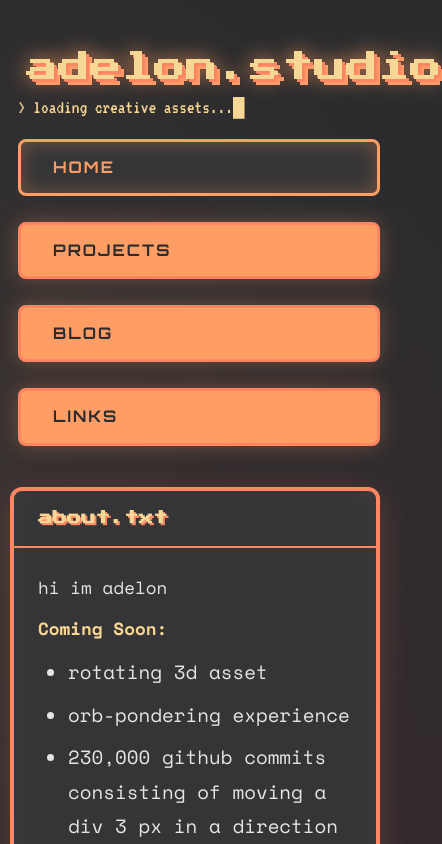
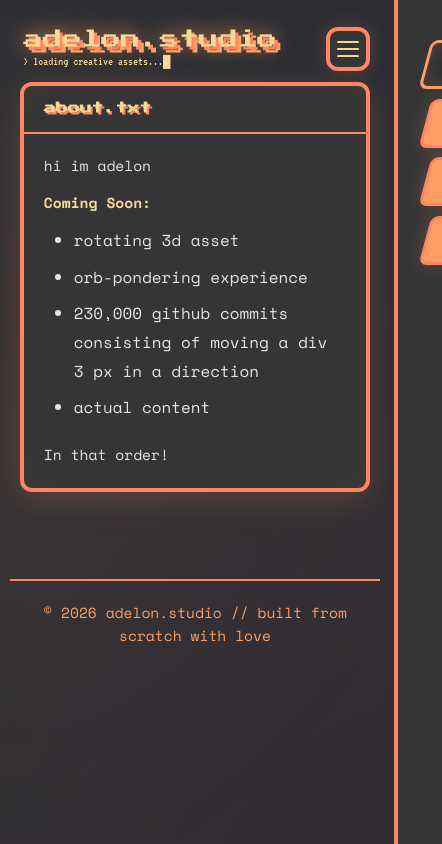
Before and after one commit to zerobaseone/adelon.studio, a React (Vite) app: page / in a window 390 px wide. Shown: the top 844 px of the page, 442 px wide, since content can reach past the window. Built offline with nearby package versions, Linux system fonts and the light colour scheme.

Commit message:
add hamburger nav to mobile view

```diff
--- a/src/App.css
+++ b/src/App.css
@@ -1,17 +1,35 @@
 /* adelon.studio - orangeish */
 
 :root {
-  --warm-orange: #ff9e64;
+  /* color system */
   --bright-orange: #ff9e64;
-  --peach: #ffb380;
   --coral: #ff8563;
   --soft-yellow: #f7d794;
-  --tangerine: #ff9966;
   --cool-gray: #3a3a3c;
-  --dark-gray: #2c2c2e;
+  --dark-gray: #2c2e33;
   --card-bg: #353537;
   --body-text: #e5e5e7;
   --comment-gray: #8e8e93;
+
+  /* layout breakpoints */
+  --bp-sm: 480px;
+  --bp-md: 768px;
+  --bp-lg: 1024px;
+
+  /* spacing scale – tuned for mobile first */
+  --space-xs: 0.35rem;
+  --space-sm: 0.75rem;
+  --space-md: 1.25rem;
+  --space-lg: 2rem;
+  --space-xl: 3rem;
+
+  /* type scale */
+  --font-size-xs: 0.75rem;
+  --font-size-sm: 0.9rem;
+  --font-size-base: 1rem;
+  --font-size-lg: 1.15rem;
+  --font-size-xl: 1.4rem;
+  --font-size-xxl: 1.8rem;
 }
 
 * {
@@ -41,64 +59,201 @@ body::after {
   z-index: 0;
 }
 
+/* page shell */
 .container {
-  max-width: 1400px;
+  max-width: 960px;
   margin: 0 auto;
-  padding: 20px;
+  padding: var(--space-md);
   position: relative;
   z-index: 1;
 }
 
-/* Header */
-header {
-  padding: 2rem 0;
-  margin-left: 0.5rem;
-  margin-bottom: -1rem; /* this measurement is giving me trouble on mobile */
-  animation: slideDown 0.8s ease-out;
-}
-
-@keyframes slideDown {
-  from {
-    transform: translateY(-100%);
-    opacity: 0;
-  }
-  to {
-    transform: translateY(0);
-    opacity: 1;
+@media (min-width: var(--bp-md)) {
+  .container {
+    max-width: 1200px;
+    padding: var(--space-lg);
   }
 }
 
-/* Logo */
-.logo {
+/* Header */
+header {
+  display: flex;
+  flex-direction: column;
+  align-items: flex-start;
+  gap: var(--space-sm);
+  padding: var(--space-md) 0 var(--space-sm);
+  margin-bottom: 0;
+  position: relative;
+}
+
+/* Same width as .page-shell so hamburger right edge aligns with content on all pages */
+.header-inner {
+  width: 100%;
+  max-width: 46rem;
+  margin: 0 auto;
+  padding-inline: var(--space-sm);
+}
+
+@media (min-width: var(--bp-md)) {
+  .header-inner {
+    max-width: 54rem;
+    padding-inline: 0;
+  }
+}
+
+.header-row {
+  display: flex;
+  justify-content: space-between;
+  align-items: flex-start;
+  width: 100%;
+  gap: var(--space-sm);
+}
+
+.header-brand {
+  min-width: 0;
+}
+
+/* Hamburger – visible only on mobile*/
+.hamburger {
+  display: none;
+  flex-shrink: 0;
+  flex-direction: column;
+  justify-content: center;
+  align-items: center;
+  gap: 5px;
+  width: 44px;
+  height: 44px;
+  padding: 10px;
+  background: var(--card-bg);
+  border: 4px solid var(--coral);
+  border-radius: 12px;
+  cursor: pointer;
   color: var(--soft-yellow);
-  font-size: 0.7rem;
-  line-height: 1.2;
-  margin-bottom: 30px;
-  text-shadow: 0 0 10px var(--warm-orange),
-               0 0 20px var(--peach);
-  white-space: pre;
+  transition: background 0.2s ease, box-shadow 0.2s ease;
+  box-shadow: 0 0 20px rgba(255, 133, 99, 0.2);
+}
+
+.hamburger:hover {
+  background: rgba(255, 133, 99, 0.15);
+  box-shadow: 0 0 12px rgba(255, 158, 100, 0.3);
+}
+
+.hamburger-line {
+  display: block;
+  width: 22px;
+  height: 3px;
+  background: currentColor;
+  border-radius: 2px;
+  transition: transform 0.2s ease, opacity 0.2s ease;
+}
+
+/* Mobile drawer overlay */
+.nav-backdrop {
+  display: none;
+  position: fixed;
+  inset: 0;
+  background: rgba(0, 0, 0, 0.6);
+  z-index: 100;
+  opacity: 0;
+  transition: opacity 0.25s ease;
+  pointer-events: none;
+}
+
+/* Fully off-screen when closed: translate by width + border so the 4px left border doesn’t flash at viewport edge */
+.nav-drawer {
+  display: none;
+  position: fixed;
+  top: 0;
+  right: 0;
+  width: min(280px, 85vw);
+  height: 100%;
+  background: var(--card-bg);
+  border-left: 4px solid var(--coral);
+  z-index: 101;
+  transform: translateX(calc(100% + 4px));
+  transition: transform 0.3s ease-out;
+  overflow-y: auto;
+}
+
+.nav-drawer-inner {
+  display: flex;
+  flex-direction: column;
+  gap: var(--space-sm);
+  padding: var(--space-lg);
+  padding-top: calc(var(--space-lg) + 1rem);
+}
+
+.nav-drawer-inner a {
+  font-family: 'Orbitron', sans-serif;
+  font-weight: 700;
+  padding: 0.85rem 1.25rem;
+  background: var(--bright-orange);
+  color: var(--dark-gray);
+  border: 3px solid var(--coral);
+  text-decoration: none;
+  font-size: 0.95rem;
+  text-transform: uppercase;
+  letter-spacing: 2px;
+  border-radius: 8px;
+  transition: all 0.2s ease;
+  box-shadow: 0 0 20px rgba(255, 158, 100, 0.2);
+}
+
+.nav-drawer-inner a:hover {
+  background: var(--bright-orange);
+  box-shadow: 0 0 24px rgba(255, 158, 100, 0.35);
+}
+
+.nav-drawer-inner a.active {
+  background: var(--dark-gray);
+  color: var(--bright-orange);
+  border-color: var(--bright-orange);
+  box-shadow: inset 0 0 20px rgba(255, 158, 100, 0.2);
+}
+
+.site-logo {
+  font-family: 'Press Start 2P', cursive;
+  color: var(--soft-yellow);
+  text-shadow: 3px 3px 0 var(--coral),
+               6px 6px 0 var(--bright-orange),
+               0 0 20px var(--bright-orange);
+  /* clamp so it fits even on very small phones */
+  font-size: clamp(1.1rem, 5vw, 1.9rem);
+  line-height: 1.3;
+  margin-left: 0.25rem;
+  margin-bottom: 0;
+  animation: glitch 3s infinite;
+}
+
+.site-subtitle {
+  font-family: 'VT323', monospace;
+  font-size: clamp(0.9rem, 3.2vw, 1.2rem);
+  color: var(--soft-yellow);
+  animation: blink 2.5s infinite;
+  margin-left: 0.25rem;
+  margin-bottom: 0;
 }
 
 /* Navigation - buttons */
 nav {
   border-top: none;
   border-bottom: none;
-  padding: 15px 0;
-  margin-bottom: 0px;
+  padding: var(--space-sm) 0;
+  margin-bottom: 0;
   display: flex;
-  gap: 1rem;
   flex-wrap: wrap;
+  gap: var(--space-sm);
 }
 
 nav a {
   font-family: 'Orbitron', sans-serif;
   font-weight: 700;
-  padding: 0.8rem 2rem;
-  background: var(--warm-orange);
+  padding: 0.65rem 1.6rem;
+  background: var(--bright-orange);
   color: var(--dark-gray);
   border: 3px solid var(--coral);
   text-decoration: none;
-  font-size: 1rem;
+  font-size: 0.9rem;
   text-transform: uppercase;
   letter-spacing: 2px;
   position: relative;
@@ -113,14 +268,14 @@ nav a:hover {
   transform: skewX(-15deg) translateY(-3px);
   box-shadow: 0 5px 30px rgba(255, 158, 100, 0.3),
               0 0 20px rgba(255, 153, 102, 0.4);
-  background: var(--peach);
+  background: var(--bright-orange);
   color: var(--dark-gray);
 }
 
 nav a.active {
   background: var(--card-bg);
-  color: var(--warm-orange);
-  border-color: var(--warm-orange);
+  color: var(--bright-orange);
+  border-color: var(--bright-orange);
   box-shadow: inset 0 0 20px rgba(255, 158, 100, 0.3);
 }
 
@@ -188,7 +343,7 @@ main {
 
 /* Terminal text with cursor */
 .terminal-text {
-  color: var(--peach);
+  color: var(--bright-orange);
   display: inline;
 }
 
@@ -196,35 +351,35 @@ main {
 h1, h2, h3 {
   font-family: 'Press Start 2P', cursive;
   color: var(--soft-yellow);
-  margin-bottom: 1.5rem;
+  margin-bottom: var(--space-md);
   text-shadow: 2px 2px 0 var(--coral);
   line-height: 1.8;
 }
 
 h1 {
-  font-size: 1.5rem;
+  font-size: var(--font-size-xl);
 }
 
 h2 {
-  font-size: 1.2rem;
+  font-size: var(--font-size-lg);
 }
 
 h3 {
-  font-size: 1rem;
+  font-size: var(--font-size-base);
 }
 
 /* Links */
 a {
-  color: var(--warm-orange);
+  color: var(--bright-orange);
   text-decoration: none;
-  border-bottom: 2px dotted var(--warm-orange);
+  border-bottom: 2px dotted var(--bright-orange);
   transition: all 0.3s ease;
 }
 
 a:hover {
-  color: var(--peach);
-  border-bottom: 2px solid var(--peach);
-  text-shadow: 0 0 10px var(--peach);
+  color: var(--bright-orange);
+  border-bottom: 2px solid var(--bright-orange);
+  text-shadow: 0 0 10px var(--bright-orange);
 }
 
 /* Project image styling */
@@ -232,8 +387,8 @@ a:hover {
   flex-shrink: 0;
   width: 200px;
   height: 200px;
-  border: 3px solid var(--coral);
-  border-radius: 8px;
+  border: 4px solid var(--coral);
+  border-radius: 12px;
   overflow: hidden;
   box-shadow: 0 0 20px rgba(255, 133, 99, 0.3);
 }
@@ -260,7 +415,7 @@ a:hover {
 
 .project-tech {
   font-size: 1rem;
-  color: var(--peach);
+  color: var(--bright-orange);
   margin-bottom: 1rem;
 }
 
@@ -269,6 +424,39 @@ a:hover {
   font-size: 1rem;
   color: var(--body-text);
   line-height: 1.7;
+}
+
+/* layout utilities */
+.page-shell {
+  max-width: 46rem;
+  margin: 0 auto;
+  padding-inline: var(--space-sm);
+}
+
+@media (min-width: var(--bp-md)) {
+  .page-shell {
+    max-width: 54rem;
+    padding-inline: 0;
+  }
+}
+
+.stack {
+  display: flex;
+  flex-direction: column;
+  gap: var(--space-md);
+}
+
+.stack-sm {
+  display: flex;
+  flex-direction: column;
+  gap: var(--space-sm);
+}
+
+.cluster {
+  display: flex;
+  flex-wrap: wrap;
+  gap: var(--space-sm);
+  align-items: center;
 }
 
 /* Blog post styling */
@@ -334,8 +522,8 @@ a:hover {
 
 .project-card {
   background: var(--card-bg);
-  border: 3px solid var(--warm-orange);
-  border-radius: 8px;
+  border: 4px solid var(--coral);
+  border-radius: 12px;
   padding: 2rem;
   transition: all 0.3s ease;
   position: relative;
@@ -352,8 +540,8 @@ a:hover {
 .project-image {
   width: 100%;
   height: 200px;
-  border: 3px solid var(--coral);
-  border-radius: 8px;
+  border: 4px solid var(--coral);
+  border-radius: 12px;
   overflow: hidden;
   margin-bottom: 1rem;
   box-shadow: 0 0 20px rgba(255, 133, 99, 0.3);
@@ -377,13 +565,13 @@ a:hover {
   font-family: 'Orbitron', sans-serif;
   font-weight: 900;
   font-size: 1.5rem;
-  color: var(--warm-orange);
+  color: var(--bright-orange);
   margin-bottom: 0.5rem;
 }
 
 .project-tech {
   font-size: 1rem;
-  color: var(--peach);
+  color: var(--bright-orange);
   margin-bottom: 1rem;
 }
 
@@ -446,7 +634,7 @@ footer {
   border-top: 2px solid var(--coral);
   text-align: center;
   font-size: 1.1rem;
-  color: var(--warm-orange);
+  color: var(--bright-orange);
   font-family: 'Space Mono', monospace;
 }
 
@@ -478,25 +666,37 @@ section {
 
 /* Responsive */
 @media (max-width: 768px) {
+  /* Slightly smaller text on mobile; desktop unchanged */
+  html {
+    font-size: 83%;
+  }
+
   .container {
     padding: 10px;
   }
 
-  .logo {
-    font-size: 0.5rem;
+  /* Mobile: show hamburger, hide inline nav, show drawer/backdrop when open */
+  .hamburger {
+    display: flex;
   }
 
-  nav a {
-    display: block;
-    margin-bottom: 10px;
-    width: 100%;
-    transform: skewX(0deg);
+  .header-nav {
+    display: none;
   }
 
-  nav a:hover {
-    transform: skewX(0deg) translateY(-3px);
+  .nav-backdrop,
+  .nav-drawer {
+    display: block;
   }
 
+  header.nav-open .nav-backdrop {
+    opacity: 1;
+    pointer-events: auto;
+  }
+
+  header.nav-open .nav-drawer {
+    transform: translateX(0);
+  }
 
   .project-image {
     width: 100%;
@@ -525,11 +725,11 @@ section {
 }
 
 ::-webkit-scrollbar-thumb {
-  background: var(--warm-orange);
+  background: var(--bright-orange);
   border-radius: 6px;
   border: 2px solid var(--dark-gray);
 }
 
 ::-webkit-scrollbar-thumb:hover {
-  background: var(--peach);
+  background: var(--bright-orange);
 }
--- a/src/components/Header.jsx
+++ b/src/components/Header.jsx
@@ -1,35 +1,60 @@
+import { useState, useEffect } from 'react';
 import { NavLink } from 'react-router-dom';
 
 function Header() {
+  const [isNavOpen, setIsNavOpen] = useState(false);
+
+  useEffect(() => {
+    if (isNavOpen) {
+      document.body.style.overflow = 'hidden';
+    } else {
+      document.body.style.overflow = '';
+    }
+    return () => {
+      document.body.style.overflow = '';
+    };
+  }, [isNavOpen]);
+
+  const closeNav = () => setIsNavOpen(false);
+
   return (
-    <header>
-      <div style={{
-        fontFamily: "'Press Start 2P', cursive",
-        fontSize: '2rem',
-        color: 'var(--soft-yellow)',
-        textShadow: '3px 3px 0 var(--coral), 6px 6px 0 var(--tangerine), 0 0 20px var(--warm-orange)', /* last color is the glow */
-        marginBottom: '0rem',
-        marginLeft: '0.5rem',
-        animation: 'glitch 3s infinite'
-      }}>
-        adelon.studio
-      </div>
-      <div style={{
-        fontFamily: "'VT323', monospace",
-        fontSize: '1.2rem',
-        color: 'var(--soft-yellow)',
-        animation: 'blink 2.5s infinite',
-        marginBottom: '0rem' /** space between text and buttons */
-      }}>
-        &gt; loading creative assets...█
-      </div>
+    <header className={isNavOpen ? 'nav-open' : ''}>
+      <div className="header-inner">
+        <div className="header-row">
+          <div className="header-brand">
+            <div className="site-logo">adelon.studio</div>
+            <div className="site-subtitle">&gt; loading creative assets...█</div>
+          </div>
+          <button
+            type="button"
+            className="hamburger"
+            aria-label="Open menu"
+            aria-expanded={isNavOpen}
+            onClick={() => setIsNavOpen((open) => !open)}
+          >
+            <span className="hamburger-line" />
+            <span className="hamburger-line" />
+            <span className="hamburger-line" />
+          </button>
+        </div>
 
-      <nav>
+        <nav className="header-nav">
         <NavLink to="/" end>home</NavLink>
         <NavLink to="/projects">projects</NavLink>
         <NavLink to="/blog">blog</NavLink>
         <NavLink to="/links">links</NavLink>
-      </nav>
+        </nav>
+      </div>
+
+      <div className="nav-backdrop" aria-hidden="true" onClick={closeNav} />
+      <div className="nav-drawer">
+        <nav className="nav-drawer-inner">
+          <NavLink to="/" end onClick={closeNav}>home</NavLink>
+          <NavLink to="/projects" onClick={closeNav}>projects</NavLink>
+          <NavLink to="/blog" onClick={closeNav}>blog</NavLink>
+          <NavLink to="/links" onClick={closeNav}>links</NavLink>
+        </nav>
+      </div>
     </header>
   );
 }
--- a/src/pages/Home.jsx
+++ b/src/pages/Home.jsx
@@ -2,11 +2,8 @@ import TerminalWindow from '../components/TerminalWindow';
 
 function Home() {
   return (
-    <main>
-
-
-      <section className="content">
-
+    <main className="page-shell">
+      <section className="stack">
         <TerminalWindow title="about.txt">
           <p>hi im adelon</p>
           <p className="prompt">Coming Soon:</p>
@@ -15,7 +12,6 @@ function Home() {
             <li>orb-pondering experience</li>
             <li>230,000 github commits consisting of moving a div 3 px in a direction</li>
             <li>actual content</li>
-
           </ul>
           In that order!
         </TerminalWindow>
--- a/src/pages/Links.jsx
+++ b/src/pages/Links.jsx
@@ -2,9 +2,8 @@ import TerminalWindow from '../components/TerminalWindow';
 
 function Links() {
   return (
-    <main>
-      <section className="content">
-
+    <main className="page-shell">
+      <section className="stack">
         <TerminalWindow title="links.txt">
           <ul>
             <li><a href="https://github.com/zerobaseone" target="_blank" rel="noopener noreferrer">GitHub</a> - my code and projects</li>
```
Also changed, not shown: src/pages/Blog.jsx (+6 -9 lines), src/pages/Projects.jsx (+3 -5 lines), src/projects/lib-tools.mdx (added, +9 -0 lines), 1 other file (tests, documents, lock files or other folders).
